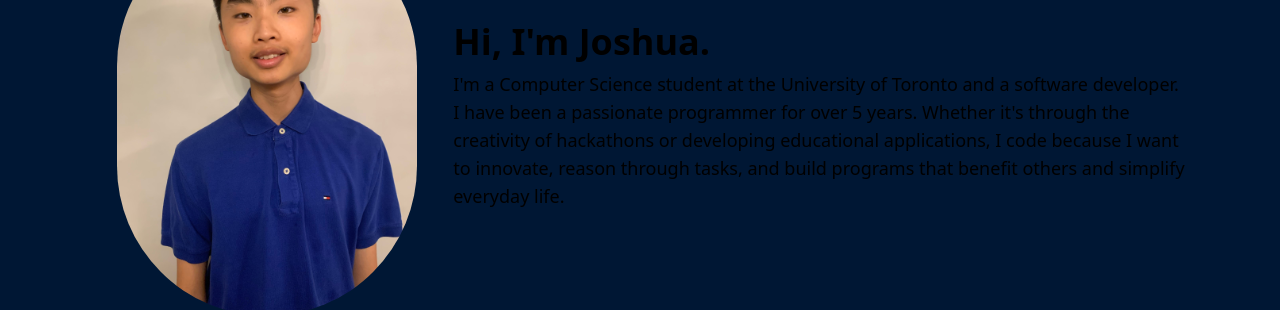
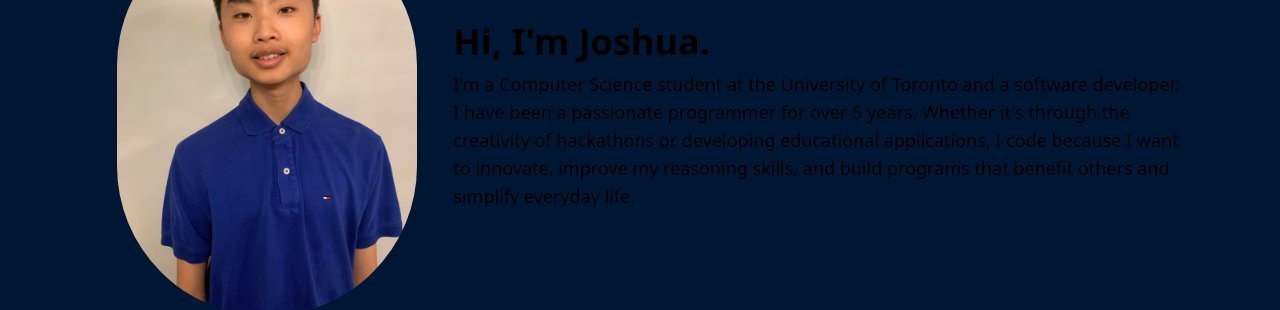
Before and after one commit to JoshuaChou10/portfolio, a Next.js app: page /about in a window 1280 px wide. Shown: the part 228-538 px from the top of the page. Built offline with nearby package versions, Linux system fonts and the light colour scheme.

Commit message:
changed about text

```diff
--- a/pages/about.tsx
+++ b/pages/about.tsx
@@ -35,7 +35,7 @@ const About = () => {
           <p className="mt-2 text-lg">
   I&apos;m a Computer Science student at the University of Toronto and a software developer. <br></br>
   I have been a passionate programmer for over 5 years. Whether it&apos;s through the creativity of hackathons or developing educational applications,
-  I code because I want to innovate, reason through tasks, and build programs that benefit others and simplify everyday life.
+  I code because I want to innovate, improve my reasoning skills, and build programs that benefit others and simplify everyday life.
 </p>
 
         </div>
```
